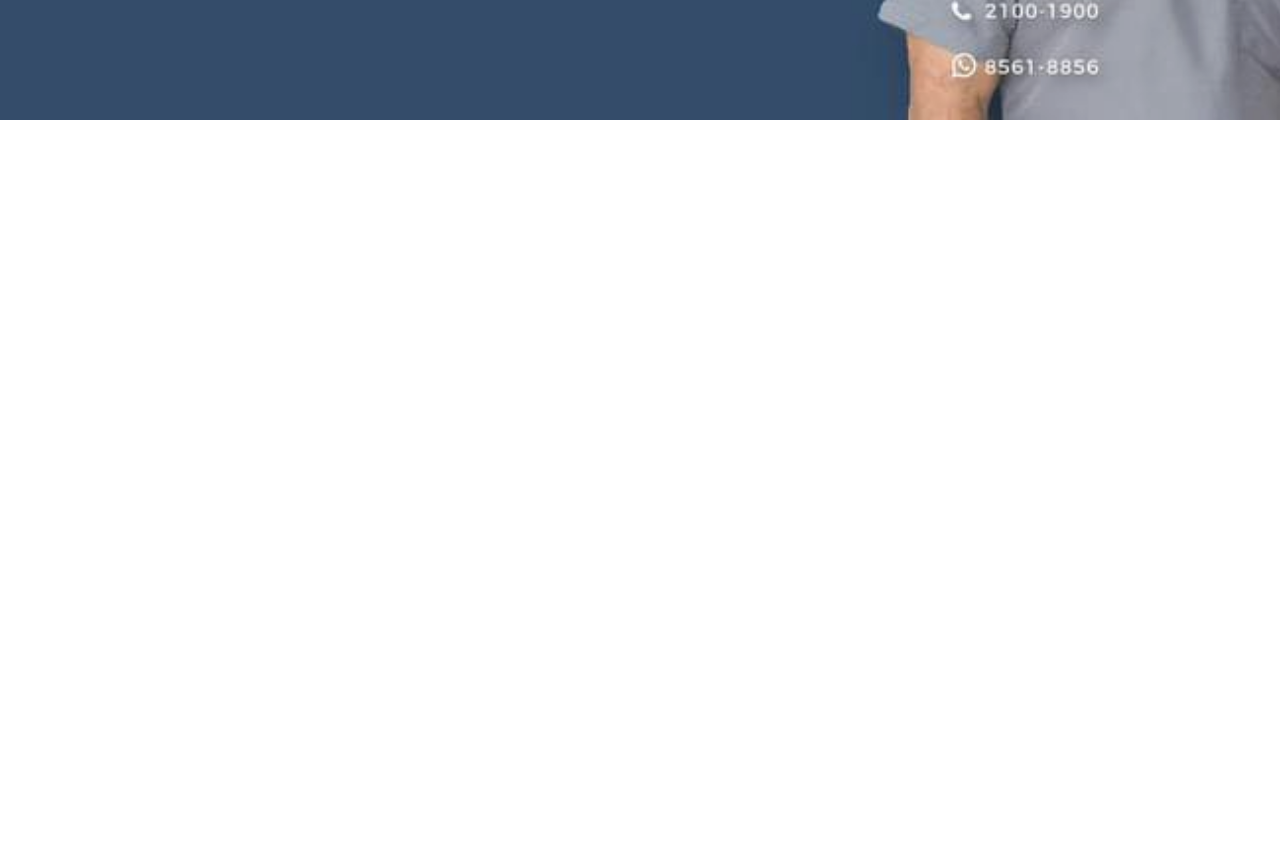
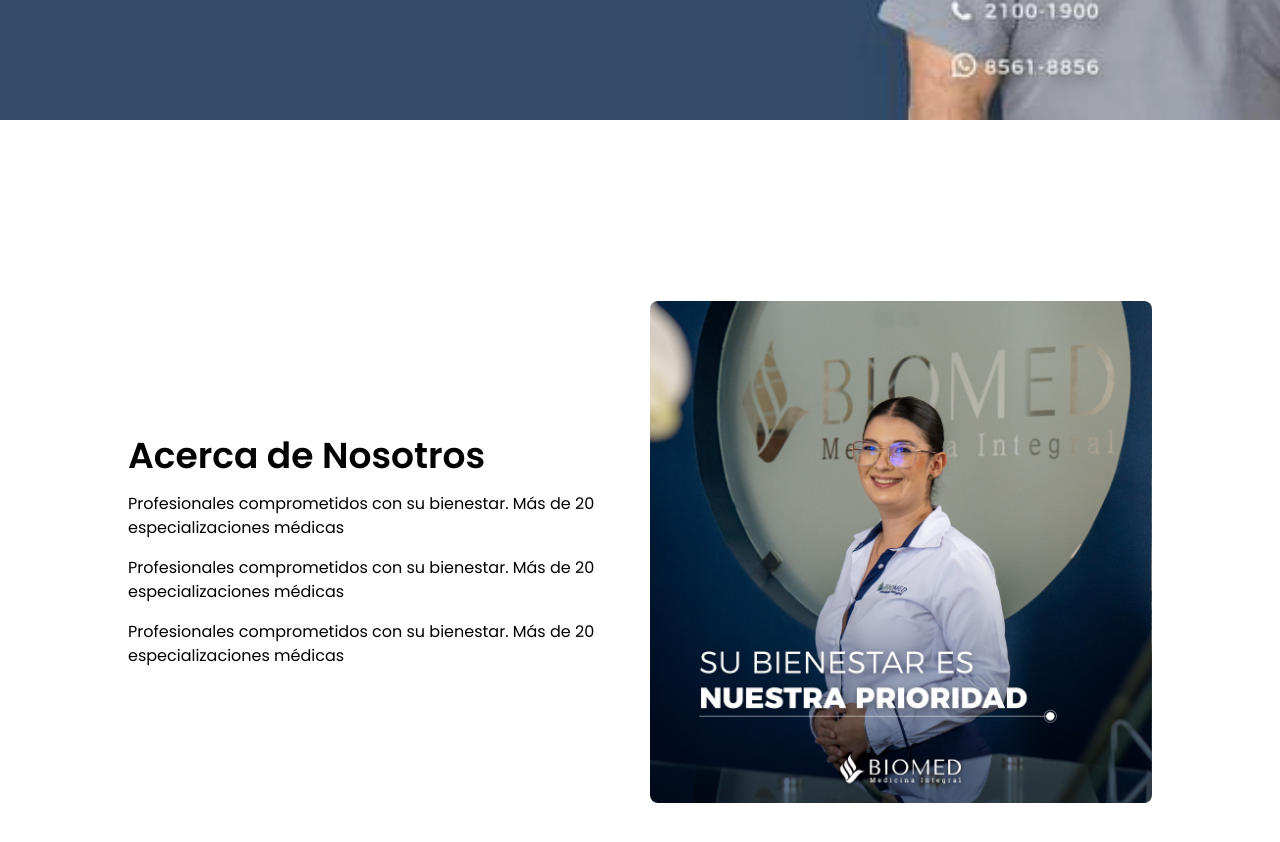
Before and after one commit to thecarlosotxoa/biomed, a React (Vite) app: page / in a window 1280 px wide. Shown: the part 680-1522 px from the top of the page. Before the commit the page ends 800 px from the top, so only its background shows below. Built offline with nearby package versions, Linux system fonts and the light colour scheme.

Commit message:
added about section

```diff
--- a/src/App.jsx
+++ b/src/App.jsx
@@ -1,6 +1,7 @@
 import React from "react";
 import Navbar from "./components/navbar";
 import Home from "./components/Home";
+import About from "./components/About";
 
 const App = () => {
   return (
@@ -10,6 +11,10 @@
         <div id="home">
           <Home />
         </div>
+
+        <div id="about">
+          <About />
+        </div>
       </main>
     </>
   );
--- /dev/null
+++ b/src/components/About.jsx
@@ -0,0 +1,31 @@
+import React from "react";
+import aboutImg from "../assets/img/about.jpg"
+
+const About = () => {
+  return (
+    <div className="min-h-screen flex flex-col lg:flex-row justify-between items-center lg:px-32 px-5 pt-24 lg:pt-16 gap-5">
+      <div className="w-full lg:w-3/4 space-y-4">
+        <h1 className="text-4xl font-semibold text-center lg:text-start">
+          Acerca de Nosotros
+        </h1>
+        <p className="text-justify lg:text-start">
+          Profesionales comprometidos con su bienestar. Más de 20
+          especializaciones médicas
+        </p>
+        <p className="text-justify lg:text-start">
+          Profesionales comprometidos con su bienestar. Más de 20
+          especializaciones médicas
+        </p>
+        <p className="text-justify lg:text-start">
+          Profesionales comprometidos con su bienestar. Más de 20
+          especializaciones médicas
+        </p>
+      </div>
+      <div className="w-full lg:w-3/4">
+        <img src={aboutImg} alt="welcome image" className="rounded-lg"/>
+      </div>
+    </div>
+  );
+};
+
+export default About;
```
Also changed, not shown: src/assets/img/about.jpg (added).
